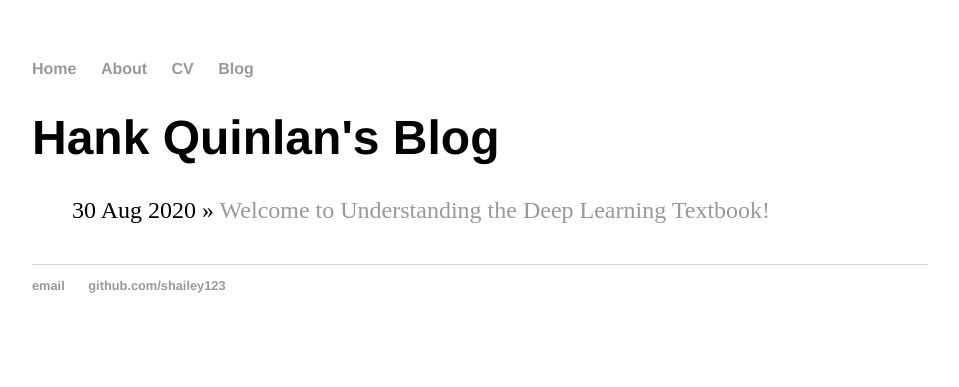
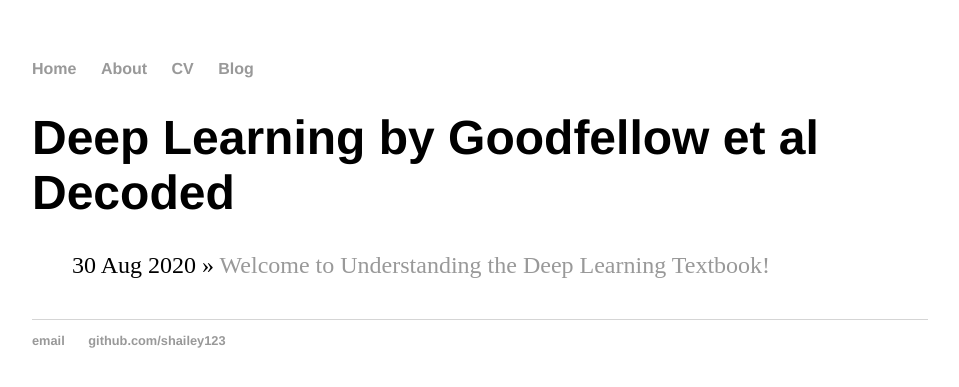
Before and after one commit to shailey123/shailey123.github.io, a Jekyll site: the page built from blog/index.html, in a window 1280 px wide. Shown: the top 387 px of the page, without its empty margins (160-1119 px from the left). Built offline with Jekyll 4.4.1, drawn with Linux system fonts in a browser that asks for light colours.

Commit message:
Update index.html

```diff
--- a/blog/index.html
+++ b/blog/index.html
@@ -1,6 +1,6 @@
 ---
 layout: default
-title: Hank Quinlan's Blog
+title: Deep Learning by Goodfellow et al Decoded
 ---
 	<h1>{{ page.title }}</h1>
 	<ul class="posts">
```
